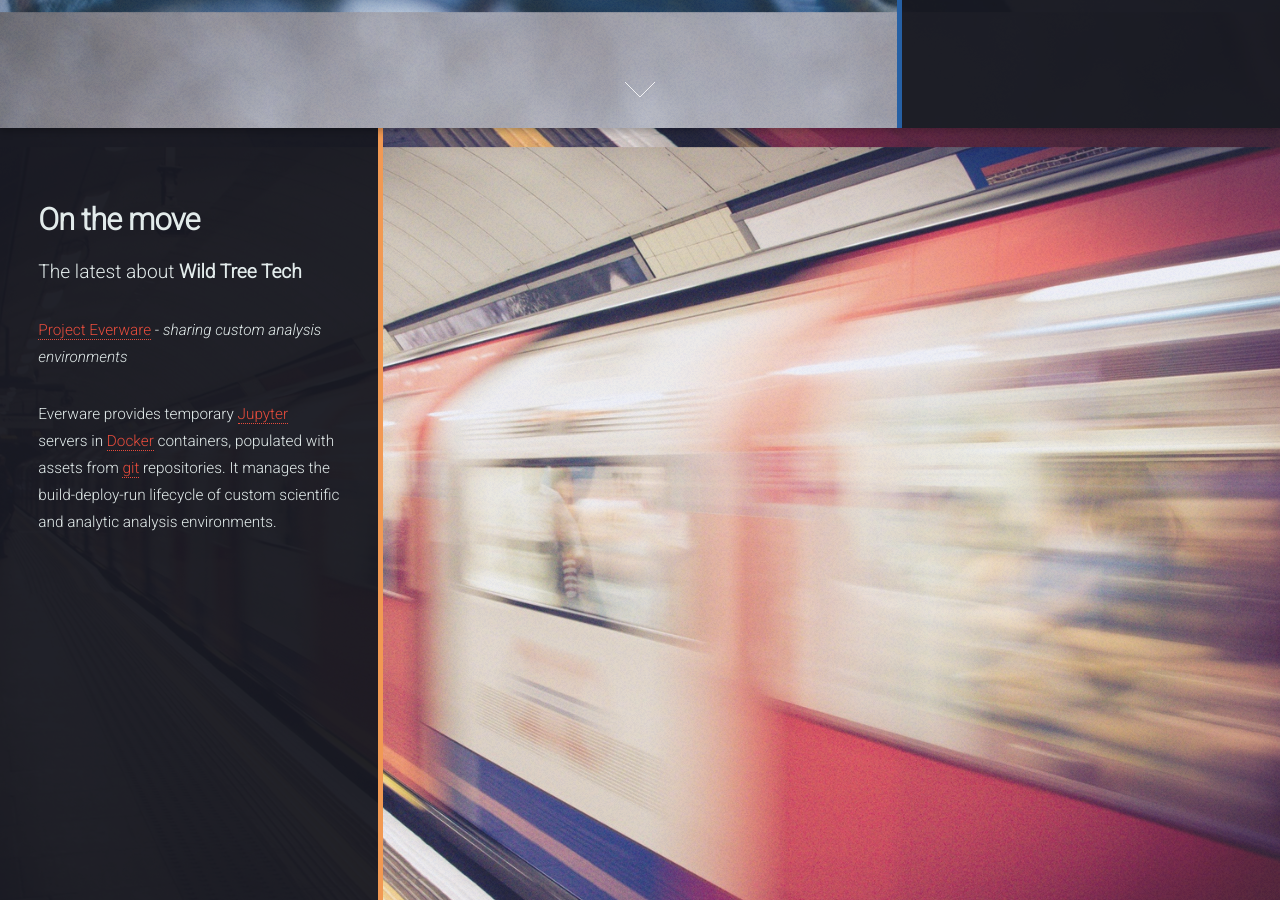
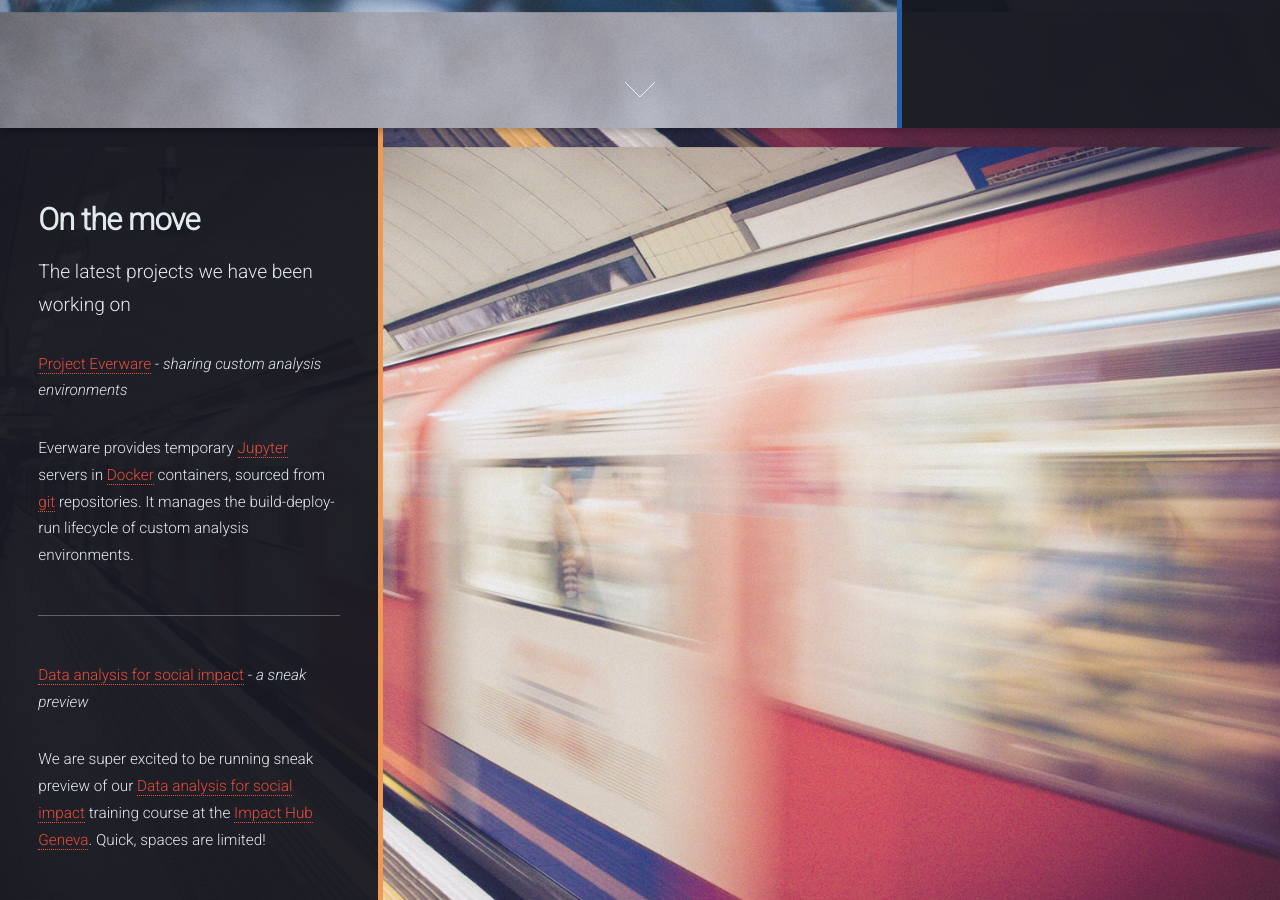
Before and after one commit to wildtreetech/wildtreetech.github.io, a Jekyll site: the page built from index.html, in a window 1280 px wide and 900 px high, scrolled down 3277 px. Built offline with Jekyll 4.4.1, drawn with Linux system fonts in a browser that asks for light colours.

Commit message:
Tweet tweet tweet

```diff
--- a/_includes/menu.html
+++ b/_includes/menu.html
@@ -1,6 +1,6 @@
 <!-- Menu -->
 <header id="header">
-	<h1 id="logo"><a href="index.html">Wild Tree Tech</a></h1>
+	<h1 id="logo"><a href="/index.html">Wild Tree Tech</a></h1>
 	<nav id="nav">
 		<ul>
 			<li><a href="/index.html">Home</a></li>
--- a/_includes/news.html
+++ b/_includes/news.html
@@ -4,17 +4,23 @@
 	<div class="content">
 		<header>
 			<h2>On the move</h2>
-			<p>The latest about <strong>Wild Tree Tech</strong></p>
+			<p>The latest projects we have been working on</p>
 		</header>
 		<p><a href="http://everware.xyz">Project Everware</a>
       - <i>sharing custom analysis environments</i></p>
     <p>Everware provides temporary <a href="https://jupyter.org">Jupyter</a>
       servers in <a href="https://docker.com">Docker</a>
-      containers, populated with assets from
+      containers, sourced from
       <a href="https://git-scm.com/">git</a> repositories. It manages
-      the build-deploy-run lifecycle of custom scientific and analytic
-      analysis environments.
+      the build-deploy-run lifecycle of custom analysis environments.
 		</p>
+		<hr />
+		<p><a href="http://geneva.impacthub.net/event/data-analysis-training-for-social-impact/">
+			Data analysis for social impact</a> - <i>a sneak preview</i></p>
+			<p>We are super excited to be running sneak preview of our
+				<a href="http://www.wildtreetech.com/training/beyond-excel-spring-16.html">Data analysis for social impact</a>
+				training course at the <a href="https://geneva.impacthub.net">Impact Hub Geneva</a>. Quick, spaces are limited!
+			</p>
 		<!--<ul class="actions">
 			<li><a href="#newsletter" class="button">Subscribe</a></li>
 		</ul>-->
```
